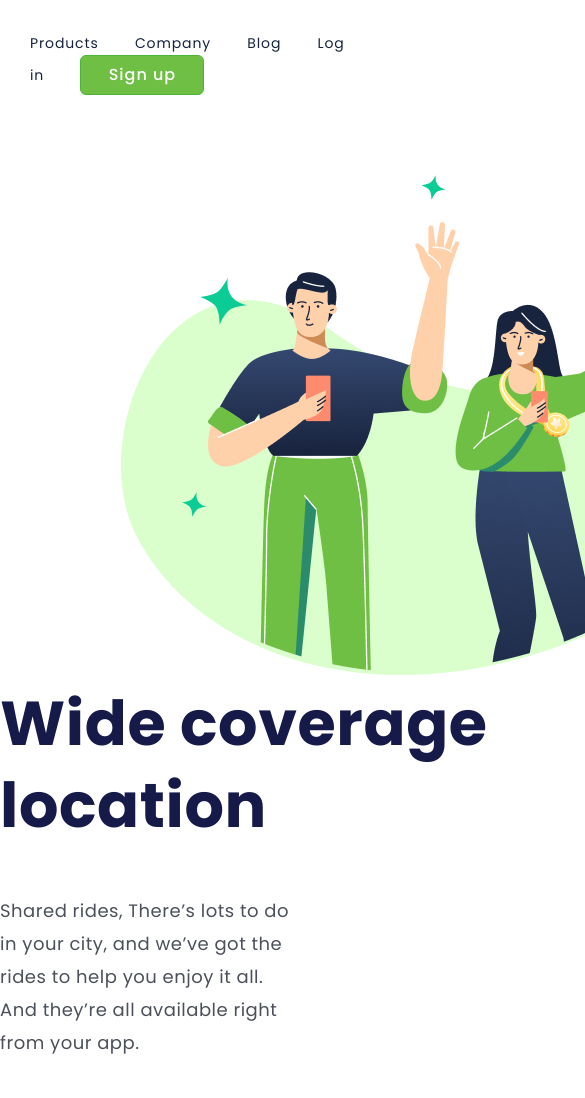
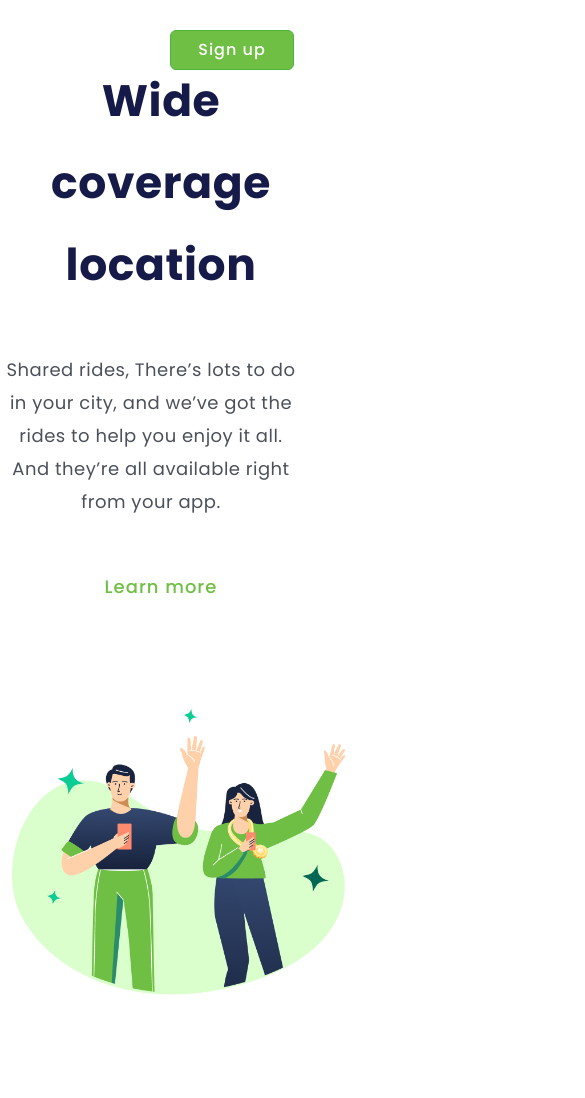
Before and after one commit to MatheusVazti/novo-projeto, a plain HTML site: page index.html in a window 390 px wide. Shown: the top 1098 px of the page, 585 px wide, since content can reach past the window. Drawn offline with Linux system fonts and the light colour scheme.

Commit message:
Projeto responsivo, em andamento...

```diff
--- a/index.html
+++ b/index.html
@@ -12,7 +12,7 @@
     <title>App-responsivo</title>
 </head>
 
-<body clas="package">
+<body >
 
 
     <header>
@@ -24,7 +24,10 @@
     </header>
 
     <main>
-        <img src="./assets/imagem pont logo.png" alt="image-logo">
+        <div>
+            <img src="./assets/imagem pont logo.png" alt="image-logo">
+        </div>
+
         <section>
             <h1>Wide coverage
                 location</h1>
--- a/style.css
+++ b/style.css
@@ -1,23 +1,23 @@
-
 * {
-   margin: 0;
+    margin: 0;
     padding: 0;
     box-sizing: border-box;
     font-family: 'Poppins', sans-serif;
 }
-.package{
+
+body {
     height: 100vh;
     width: 100vw;
 }
-header{
 
-margin: 30px
+header {
 
+    margin: 30px
 }
 
 
 
-.meu-link{
+.meu-link {
     width: 83px;
     height: 21px;
     margin-right: 32px;
@@ -29,7 +29,8 @@ margin: 30px
     color: #17233D;
     cursor: pointer;
 }
-.button-sign-up{
+
+.button-sign-up {
     font-weight: 500;
     font-size: 16px;
     line-height: 24px;
@@ -39,22 +40,27 @@ margin: 30px
     border: 1px solid #4CB538;
     border-radius: 6px;
     cursor: pointer;
-    height:40px ;
-    width:124px ;
+    height: 40px;
+    width: 124px;
 }
 
-img{
-display: inline-block;
-margin: 50px 84px 0 121px;
+div {
+    display: inline-block;
+
+    margin: 679px 84px 0 121px;
 
 
 }
- section{
+
+
+
+section {
     display: inline-block;
     position: absolute;
 
- }
- h1{
+}
+
+h1 {
     font-weight: 700;
     font-size: 62px;
     line-height: 82px;
@@ -62,8 +68,9 @@ margin: 50px 84px 0 121px;
     margin-bottom: 47px;
     letter-spacing: 0.596154px;
     color: #161A49;
- }
- p{
+}
+
+p {
     width: 300px;
     font-weight: 400;
     font-size: 18px;
@@ -72,7 +79,8 @@ margin: 50px 84px 0 121px;
     margin-bottom: 55px;
     color: #4B505A;
 }
-a{
+
+a {
     font-weight: 500;
     font-size: 18px;
     line-height: 27px;
@@ -81,10 +89,55 @@ a{
     color: #6FBF44;
 }
 
-@media screen  and (max-width: 440px){
-    .package{
+@media (max-width: 802px) {
+
+    body {
         height: 100vh;
         width: 50%;
+        overflow-y: auto;
+
+    }
+
+    .meu-link {
+        display: none;
+
+    }
+    .button-sign-up{
+
+        position: absolute;
+        left: 170px;
+    }
+    main{
+        display: flex;
+        flex-direction: column-reverse;
+    }
+   div{
+    margin-bottom: -495px;
+   }
+
+    img {
+        margin-bottom: 100px;
+        display: block;
+        width: 340px;
+        margin-left: -109px;
+
+    }
+
+    section {
+        display: flex;
+        display: block;
+
+        text-align: center;
+
+    }
+    section h1{
+      text-align: center;
+      width: 322px;
+      font-size: 44px;
+    }
+
+    p {
+        margin-left: 1px;
+    }
 
 }
- }
```
